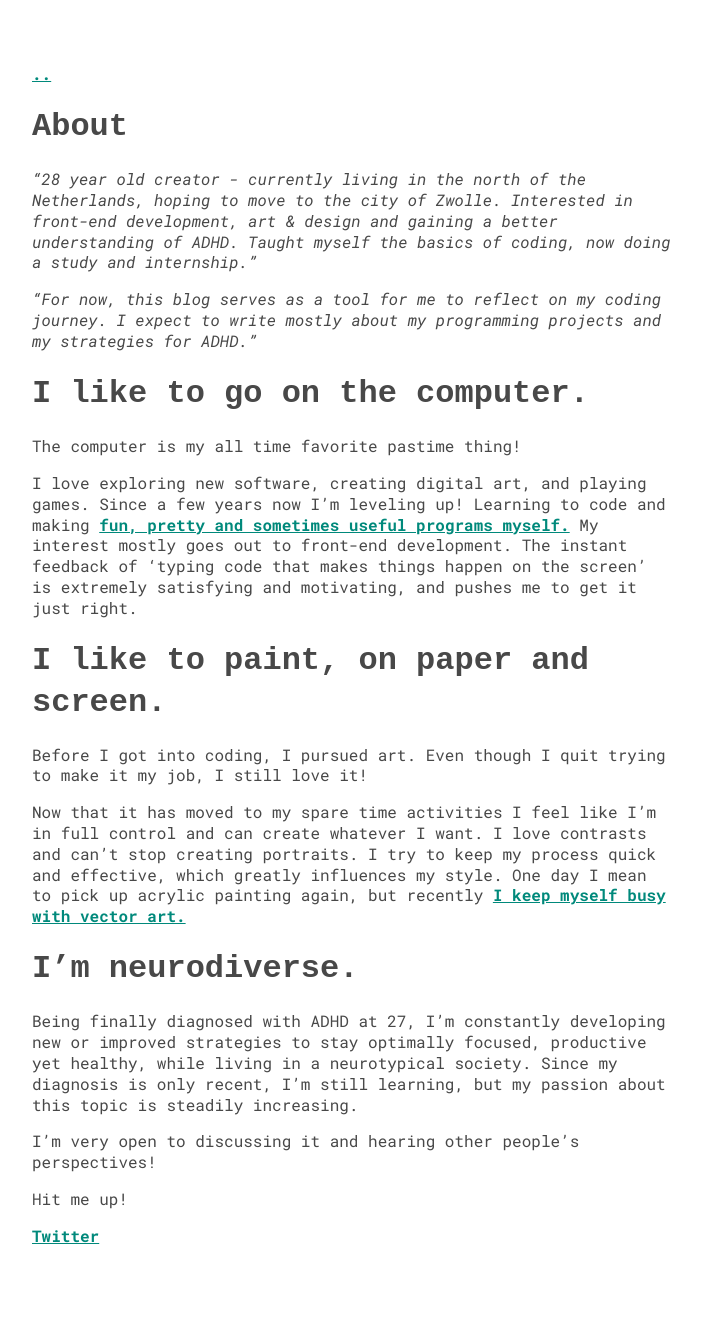
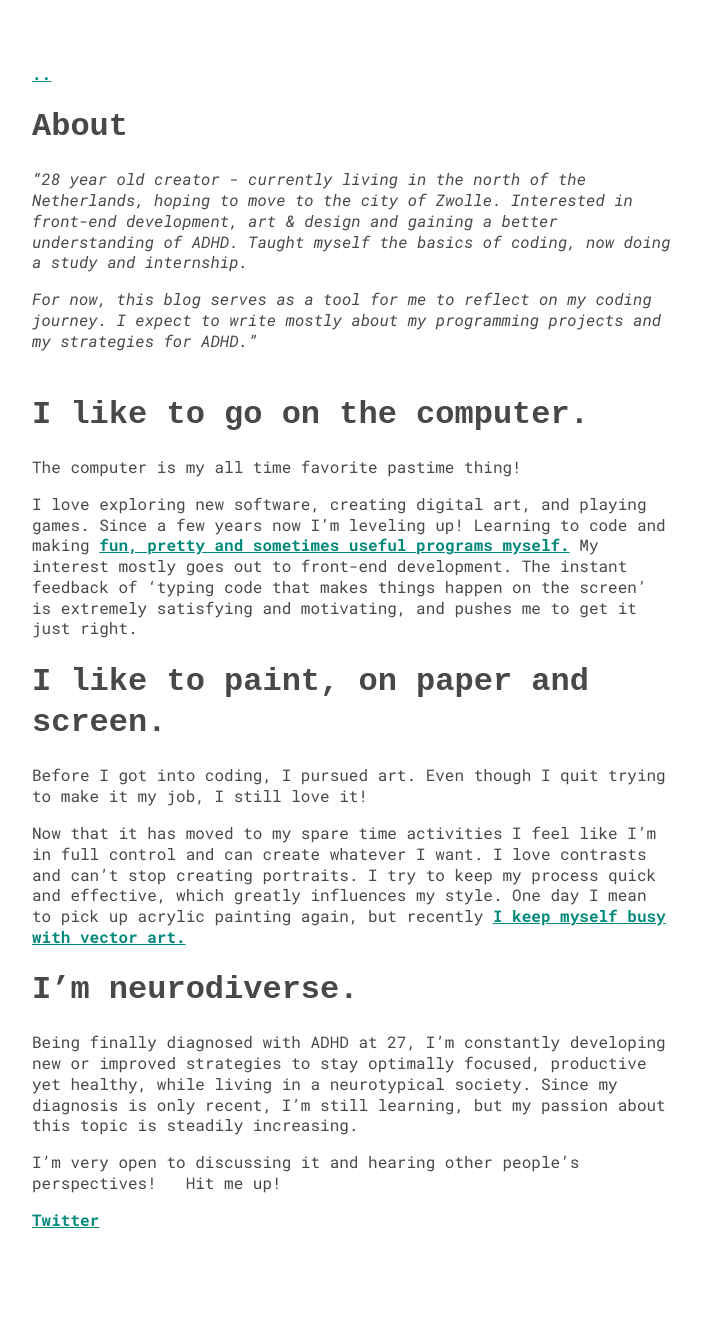
Before and after one commit to Kompjoeter/archived-blog, a Jekyll site: the page built from about.md, in a window 1280 px wide. Shown: the whole page, without its empty margins (288-989 px from the left). Built offline with Jekyll 4.4.1, drawn with Linux system fonts in a browser that asks for light colours.

Commit message:
updated about

```diff
--- a/about.md
+++ b/about.md
@@ -2,10 +2,10 @@
 layout: page
 title: About
 ---
-*"28 year old creator - currently living in the north of the Netherlands, hoping to move to the city of Zwolle. Interested in front-end development, art & design and gaining a better understanding of ADHD. Taught myself the basics of coding, now doing a study and internship."*
+*"28 year old creator - currently living in the north of the Netherlands, hoping to move to the city of Zwolle. Interested in front-end development, art & design and gaining a better understanding of ADHD. Taught myself the basics of coding, now doing a study and internship.*
 
-*"For now, this blog serves as a tool for me to reflect on my coding journey. I expect to write mostly about my programming projects and my strategies for ADHD."*
-
+*For now, this blog serves as a tool for me to reflect on my coding journey. I expect to write mostly about my programming projects and my strategies for ADHD."*
+&nbsp;
 # I like to go on the computer.
 The computer is my all time favorite pastime thing!
 
@@ -22,7 +22,7 @@ Now that it has moved to my spare time activities I feel like I'm in full contro
 Being finally diagnosed with ADHD at 27, I'm constantly developing new or improved strategies to stay optimally focused, productive yet healthy, while living in a neurotypical society. Since my diagnosis is only recent, I'm still learning, but my passion about this topic is steadily increasing.
 
 I'm very open to discussing it and hearing other people's perspectives!
-
+&nbsp;
 Hit me up!
 
 <a href='https://twitter.com/KompjoeterJonk'>Twitter</a>
```
